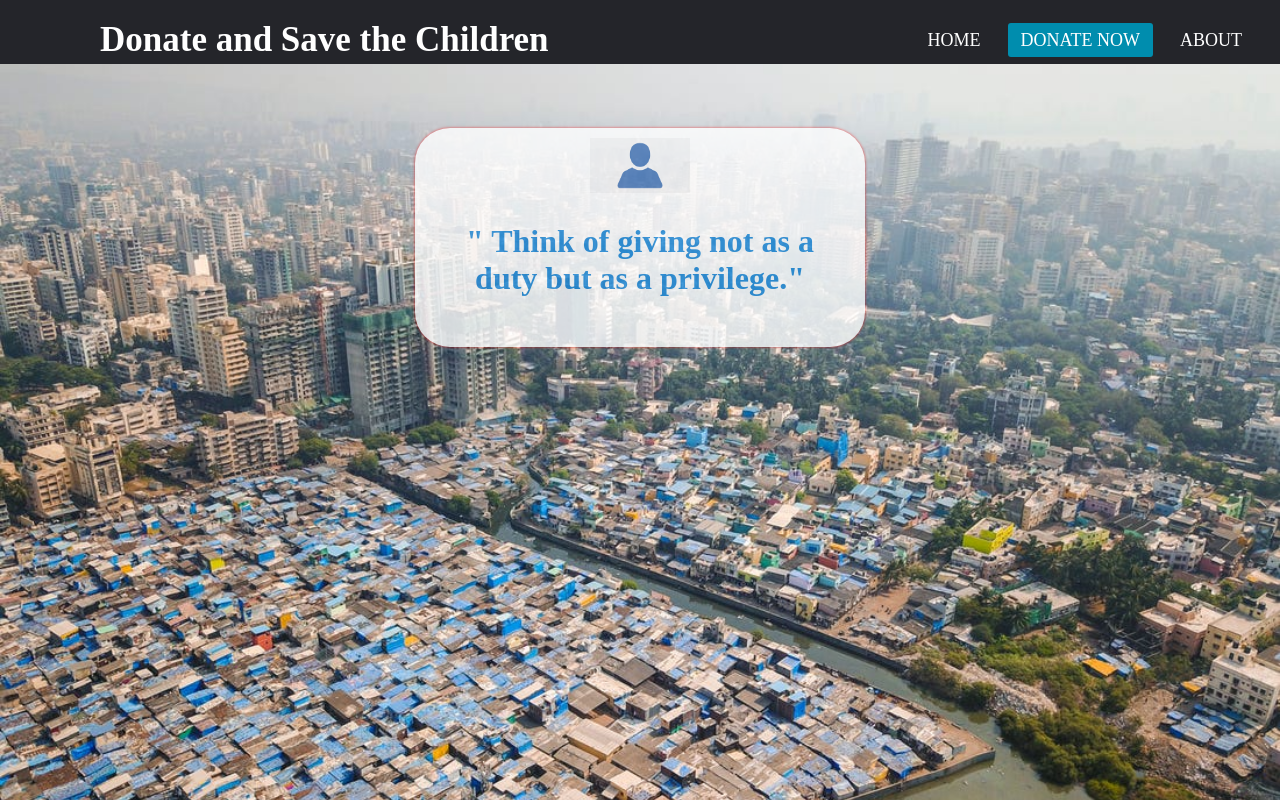
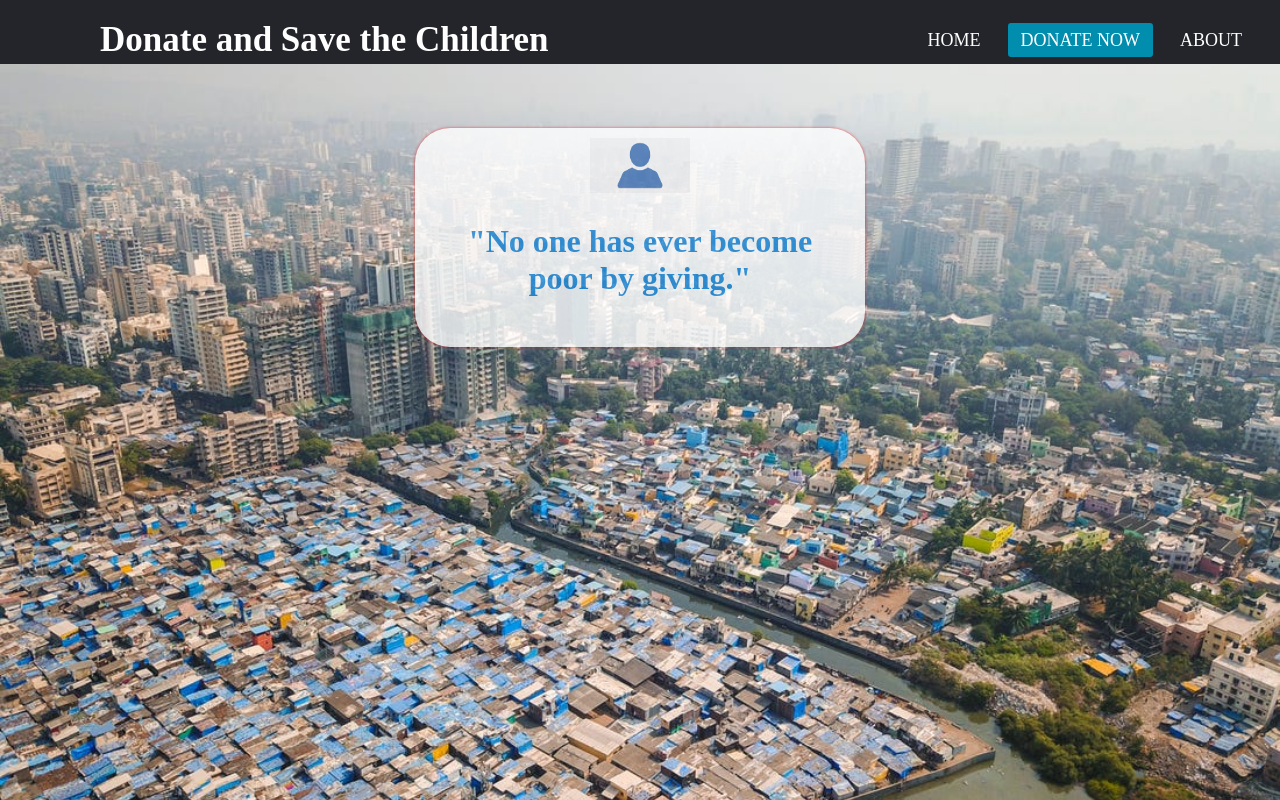
Before and after one commit to Adityan135/Payment-gateway-integration, a plain HTML site: page donate.html in a window 1280 px wide. Drawn offline with Linux system fonts and the light colour scheme.

Commit message:
Update donate.html

```diff
--- a/donate.html
+++ b/donate.html
@@ -22,7 +22,7 @@
 
 			<img src="personicon.png">
 			<h1> </h1>
-				<h1> " Think of giving not as a duty but as a privilege."</h1>
+				<h1> "No one has ever become poor by giving."</h1>
 
 			<form><script src="https://checkout.razorpay.com/v1/payment-button.js" data-payment_button_id="pl_FljALqM6GqeLHp"> </script> </form></div>
 	</body>
```
